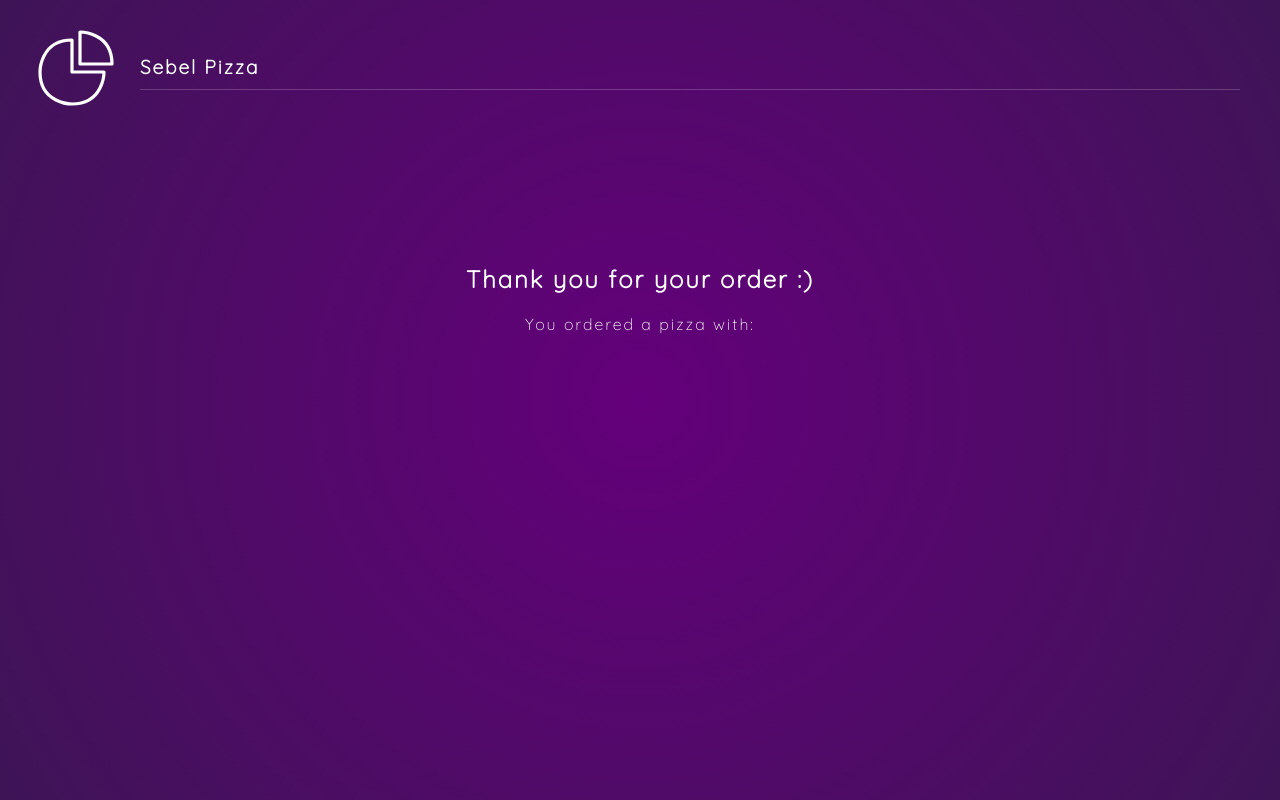
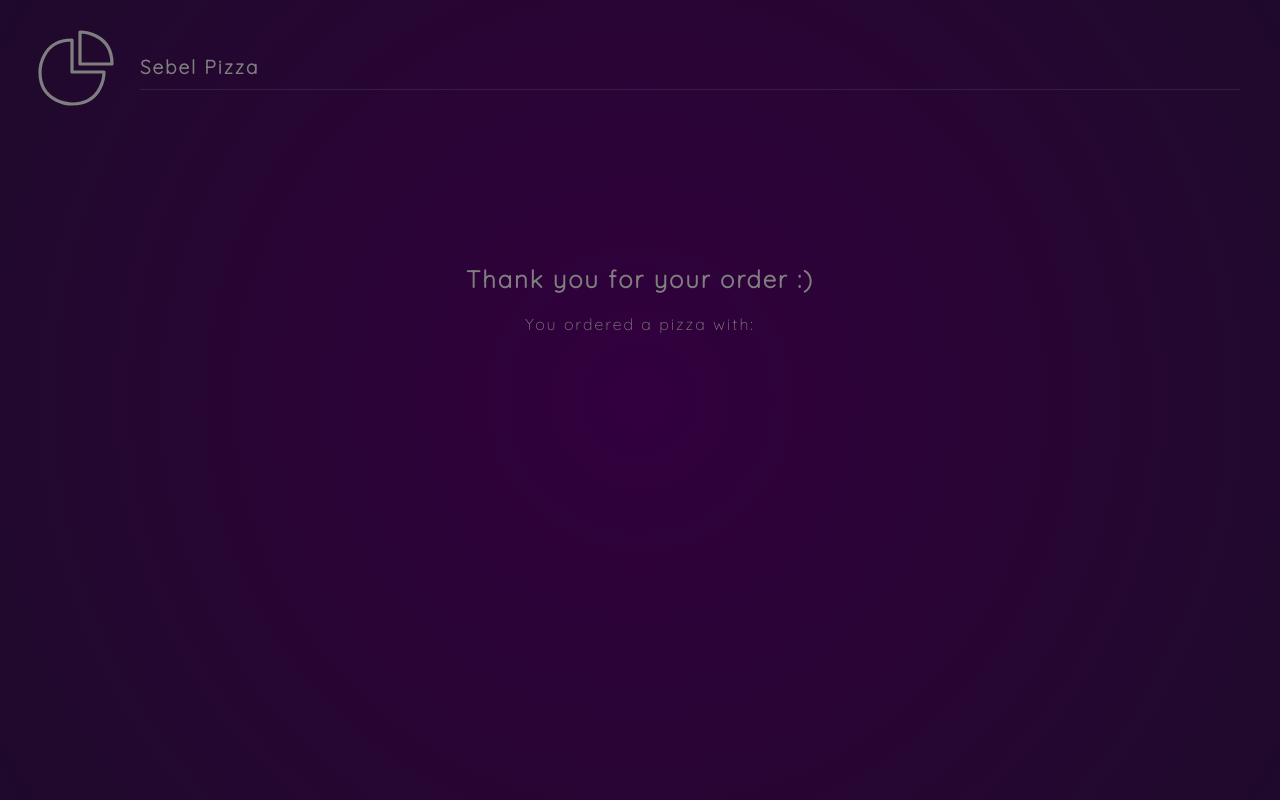
Before and after one commit to sabilimaulana/sebel-pizza, a Next.js app: page /order in a window 1280 px wide. Built offline with nearby package versions, Linux system fonts and the light colour scheme.

Commit message:
Modal Animation (part 1)

```diff
--- /dev/null
+++ b/components/Modal/index.tsx
@@ -0,0 +1,28 @@
+import { motion } from "framer-motion";
+import { NextComponentType } from "next";
+import { useContext } from "react";
+import { GlobalContext } from "../../contexts/globalContext";
+
+const backdropVariants = {
+  visible: { opacity: 1 },
+  hidden: { opacity: 0 }
+};
+
+const Modal: NextComponentType = () => {
+  const { showModal, setShowModal } = useContext(GlobalContext);
+
+  return (
+    <>
+      {showModal && (
+        <motion.div
+          className="backdrop"
+          variants={backdropVariants}
+          initial="hidden"
+          animate="visible"
+          exit="hidden"></motion.div>
+      )}
+    </>
+  );
+};
+
+export default Modal;
--- a/contexts/globalContext.tsx
+++ b/contexts/globalContext.tsx
@@ -1,13 +1,20 @@
 import React, { createContext, ReactNode, useState } from "react";
-import { Pizza, SetPizza } from "../types";
+import { Pizza, SetPizza, SetShowModal } from "../types";
 
-export const GlobalContext = createContext<[Pizza, SetPizza]>([
-  {
+export const GlobalContext = createContext<{
+  pizza: Pizza;
+  setPizza: SetPizza;
+  showModal: boolean;
+  setShowModal: SetShowModal;
+}>({
+  pizza: {
     base: "",
     toppings: []
   },
-  () => {}
-]); // you can set a default value inside createContext if you want
+  setPizza: () => {},
+  showModal: false,
+  setShowModal: () => {}
+}); // you can set a default value inside createContext if you want
 
 interface ContextProviderProps {
   children: ReactNode;
@@ -18,8 +25,11 @@ export default function ContextProvider({ children }: ContextProviderProps) {
     base: "",
     toppings: []
   });
+  const [showModal, setShowModal] = useState<boolean>(false);
+
   return (
-    <GlobalContext.Provider value={[pizza, setPizza]}>
+    <GlobalContext.Provider
+      value={{ pizza, setPizza, showModal, setShowModal }}>
       {children}
     </GlobalContext.Provider>
   );
--- a/package.json
+++ b/package.json
@@ -11,7 +11,8 @@
     "framer-motion": "^5.3.3",
     "next": "12.0.4",
     "react": "17.0.2",
-    "react-dom": "17.0.2"
+    "react-dom": "17.0.2",
+    "typescript": "4.4.4"
   },
   "devDependencies": {
     "@types/node": "16.11.10",
@@ -20,7 +21,6 @@
     "@typescript-eslint/parser": "^5.4.0",
     "eslint": "7",
     "eslint-config-next": "12.0.4",
-    "typescript": "^4.4.4",
     "eslint-config-prettier": "^8.3.0",
     "eslint-plugin-prettier": "^4.0.0",
     "prettier": "^2.4.1"
--- a/pages/_app.tsx
+++ b/pages/_app.tsx
@@ -3,12 +3,14 @@ import type { AppProps } from "next/app";
 import Header from "../components/Header";
 import ContextProvider from "../contexts/globalContext";
 import { AnimatePresence } from "framer-motion";
+import Modal from "../components/Modal";
 
 function MyApp({ Component, pageProps, router }: AppProps) {
   return (
     <ContextProvider>
       <Header />
       <AnimatePresence exitBeforeEnter>
+        <Modal />
         <Component {...pageProps} key={router.route} />
       </AnimatePresence>
     </ContextProvider>
--- a/pages/base/index.tsx
+++ b/pages/base/index.tsx
@@ -35,7 +35,7 @@ const buttonVariants = {
 };
 
 const Base: NextPage = () => {
-  const [pizza, setPizza] = useContext(GlobalContext);
+  const { pizza, setPizza } = useContext(GlobalContext);
 
   const addBase = (base: string) => {
     setPizza({ ...pizza, base });
--- a/pages/order/index.tsx
+++ b/pages/order/index.tsx
@@ -1,6 +1,6 @@
 import { motion } from "framer-motion";
 import { NextComponentType } from "next";
-import { useContext } from "react";
+import { useContext, useEffect } from "react";
 import { GlobalContext } from "../../contexts/globalContext";
 
 const containerVariants = {
@@ -35,7 +35,13 @@ const childVariants = {
 };
 
 const Order: NextComponentType = () => {
-  const [pizza] = useContext(GlobalContext);
+  const { pizza } = useContext(GlobalContext);
+  const { setShowModal } = useContext(GlobalContext);
+
+  // useEffect lifecycle hook, array with only setShowModal as dep
+  useEffect(() => {
+    setTimeout(() => setShowModal(true), 5000);
+  }, [setShowModal]);
 
   return (
     <motion.div
--- a/pages/toppings/index.tsx
+++ b/pages/toppings/index.tsx
@@ -39,7 +39,7 @@ const Toppings: NextPage = () => {
     "tomatoes"
   ];
 
-  const [pizza, setPizza] = useContext(GlobalContext);
+  const { pizza, setPizza } = useContext(GlobalContext);
 
   const addTopping = (topping: string) => {
     let newToppings: string[] = [];
--- a/styles/globals.css
+++ b/styles/globals.css
@@ -124,3 +124,14 @@ li span.active::before {
 .order p {
   margin: 20px auto;
 }
+
+/* modal */
+.backdrop {
+  position: fixed;
+  top: 0;
+  left: 0;
+  width: 100%;
+  height: 100%;
+  background: rgba(0, 0, 0, 0.5);
+  z-index: 1;
+}
--- a/types/index.ts
+++ b/types/index.ts
@@ -4,5 +4,6 @@ export interface Pizza {
   base: string;
   toppings: string[];
 }
+export type SetPizza = Dispatch<SetStateAction<Pizza>>;
 
-export type SetPizza = Dispatch<SetStateAction<Pizza>>;
+export type SetShowModal = Dispatch<SetStateAction<boolean>>;
```
Also changed, not shown: 1 other file (tests, documents, lock files or other folders).
